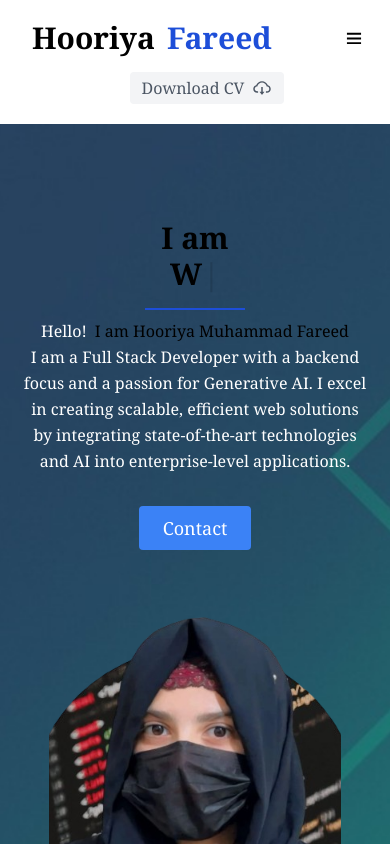
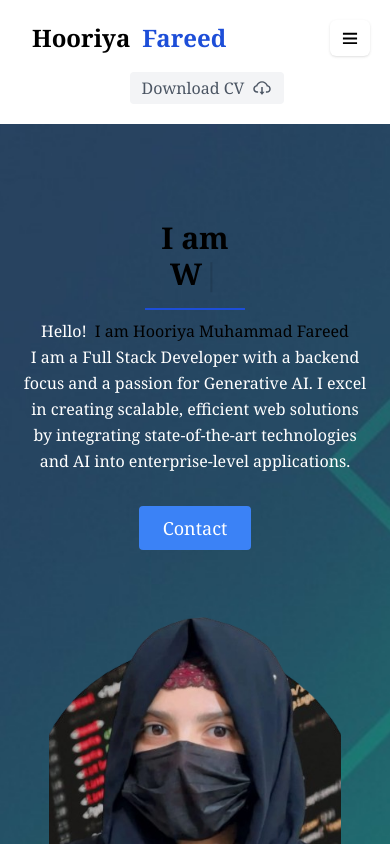
Before and after one commit to hooriyaa/Portfolio, a Next.js app: page / in a window 390 px wide. Shown: the top 844 px of the page. Built offline with nearby package versions, Linux system fonts and the light colour scheme.

Commit message:
push_changes

```diff
--- a/src/app/component/navbar.tsx
+++ b/src/app/component/navbar.tsx
@@ -12,9 +12,9 @@ const Navbar = () => {
           {/* Flex container for heading and menu on small screens */}
           <div className="flex items-center justify-between w-full md:w-auto">
             <a className="flex title-font font-medium items-center text-gray-900">
-              <span className="ml-3 text-black text-3xl font-serif font-semibold">
+              <span className="ml-3 text-black sm:text-3xl text-2xl  font-serif font-semibold">
                 Hooriya
-                <span className="ml-3 text-3xl font-serif font-semibold text-blue-700">
+                <span className="ml-3 sm:text-3xl text-2xl font-serif font-semibold text-blue-700">
                   Fareed
                 </span>
               </span>
--- a/src/components/menu.tsx
+++ b/src/components/menu.tsx
@@ -14,8 +14,8 @@ export function SheetDemo() {
   return (
     <Sheet>
       <SheetTrigger asChild>
-        <Button className="bg-transparent text-black text-[15rem] hover:bg-transparent p-2 shadow-none focus:ring-0 focus:outline-none">
-          <TfiMenu />
+        <Button className=" text-black w-10 bg-white text-[15rem]  p-2 ">
+          <TfiMenu  />
         </Button>
       </SheetTrigger>
 
```
